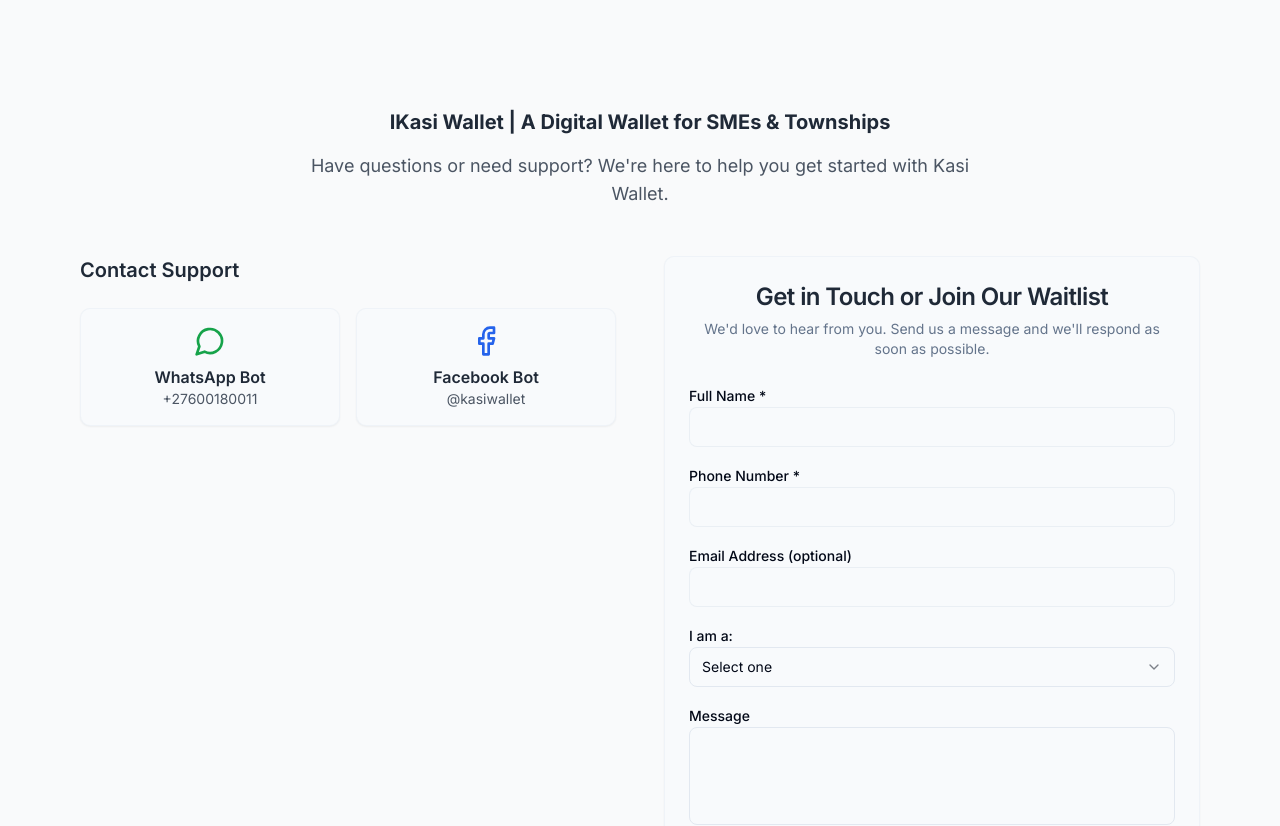
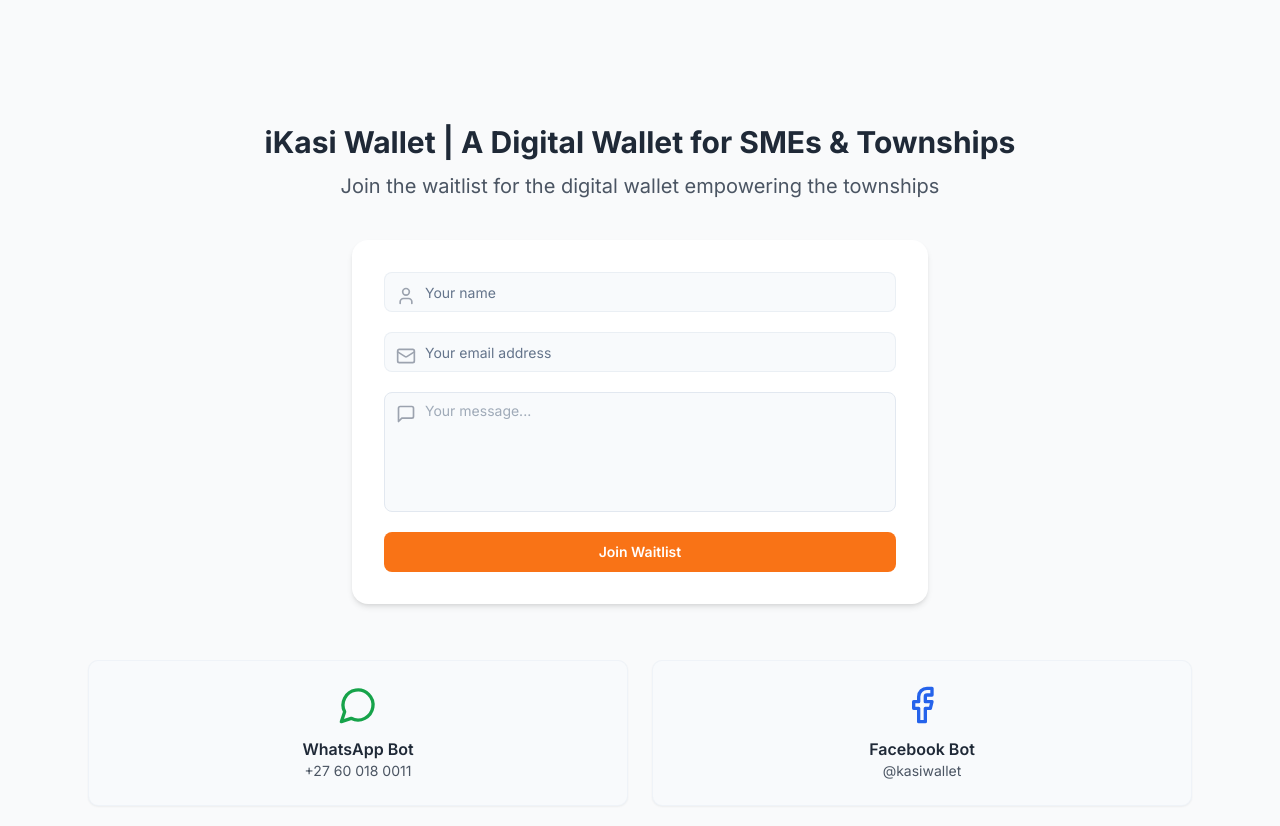
Before and after one commit to Smilo-dev2022/kasi-wallet-website, a React (Vite) app: page / in a window 1280 px wide. Shown: the part 3980-4806 px from the top of the page. Built offline with nearby package versions, Linux system fonts and the light colour scheme.

Commit message:
update wating list section

```diff
--- a/src/components/Contact.tsx
+++ b/src/components/Contact.tsx
@@ -1,72 +1,96 @@
-import React from 'react';
-import { Card, CardContent, CardDescription, CardHeader, CardTitle } from '@/components/ui/card';
-import { Button } from '@/components/ui/button';
-import { MessageCircle, Facebook, Phone, Mail } from 'lucide-react';
-import ContactForm from './ContactForm';
+import { Mail, User, MessageSquare } from "lucide-react";
+import { Card, CardContent } from "@/components/ui/card";
+import { Facebook, MessageCircle } from "lucide-react";
+import { Input } from "@/components/ui/input";
+import { Textarea } from "@/components/ui/textarea";
+import { Button } from "@/components/ui/button";
 
-const Contact: React.FC = () => {
-  const handleWhatsApp = () => {
-    window.open('https://wa.me/27600180011?text=Hi, I need help with Kasi Wallet', '_blank');
-  };
-
-  const handleFacebook = () => {
-    window.open('https://m.me/kasiwallet', '_blank');
-  };
-
-  const handlePhone = () => {
-    window.open('tel:+872657453', '_self');
-  };
-
-  const handleEmail = () => {
-    window.open('mailto:support@kasiwallet.africa', '_self');
-  };
+export default function ContactSection() {
+  const handleWhatsApp = () => window.open("https://wa.me/27600180011", "_blank");
+  const handleFacebook = () => window.open("https://facebook.com/kasiwallet", "_blank");
 
   return (
-    <section id="contact-form" className="py-16 bg-gray-50">
-      <div className="max-w-6xl mx-auto px-4">
-        <div className="text-center mb-12">
-          <h2 className="text-xl font-bold text-gray-800 mb-4">
-            IKasi Wallet | A Digital Wallet for SMEs & Townships
+    <section id="contact-form" className="py-20 bg-gray-50">
+      <div className="max-w-6xl mx-auto px-6 text-center">
+        {/* Header */}
+        <div className="mb-10">
+          <h2 className="text-2xl md:text-3xl font-bold text-gray-800 mb-3">
+            iKasi Wallet | A Digital Wallet for SMEs & Townships
           </h2>
-          <p className="text-lg text-gray-600 max-w-2xl mx-auto">
-            Have questions or need support? We're here to help you get started with Kasi Wallet.
+          <p className="text-lg md:text-xl text-gray-600 max-w-2xl mx-auto">
+            Join the waitlist for the digital wallet empowering the townships
           </p>
         </div>
 
-        <div className="grid lg:grid-cols-2 gap-12 items-start">
-          {/* Contact Options */}
-          <div className="space-y-6">
-            <h3 className="text-xl font-semibold text-gray-800 mb-6">
-              Contact Support
-            </h3>
+        {/* Contact Form */}
+        <div className="w-full max-w-xl mx-auto mb-14 bg-white shadow-md rounded-2xl p-6 md:p-8">
+          <form className="space-y-5 text-left">
+            {/* Name */}
+            <div className="relative">
+              <User className="absolute left-3 top-3.5 text-gray-400 w-5 h-5" />
+              <Input
+                type="text"
+                placeholder="Your name"
+                className="pl-10"
+                required
+              />
+            </div>
 
-            <div className="grid sm:grid-cols-2 gap-4">
-              <Card className="cursor-pointer hover:shadow-md transition-shadow" onClick={handleWhatsApp}>
-                <CardContent className="p-4 text-center">
-                  <MessageCircle className="h-8 w-8 text-green-600 mx-auto mb-2" />
-                  <h4 className="font-semibold text-gray-800">WhatsApp Bot</h4>
-                  <p className="text-sm text-gray-600">+27600180011</p>
-                </CardContent>
-              </Card>
+            {/* Email */}
+            <div className="relative">
+              <Mail className="absolute left-3 top-3.5 text-gray-400 w-5 h-5" />
+              <Input
+                type="email"
+                placeholder="Your email address"
+                className="pl-10"
+                required
+              />
+            </div>
 
-              <Card className="cursor-pointer hover:shadow-md transition-shadow" onClick={handleFacebook}>
-                <CardContent className="p-4 text-center">
-                  <Facebook className="h-8 w-8 text-blue-600 mx-auto mb-2" />
-                  <h4 className="font-semibold text-gray-800">Facebook Bot</h4>
-                  <p className="text-sm text-gray-600">@kasiwallet</p>
-                </CardContent>
-              </Card>
+            {/* Message */}
+            <div className="relative">
+              <MessageSquare className="absolute left-3 top-3 text-gray-400 w-5 h-5" />
+              <Textarea
+                placeholder="Your message..."
+                className="pl-10 min-h-[120px]"
+                required
+              />
             </div>
-          </div>
 
-          {/* Contact Form */}
-          <div>
-            <ContactForm />
-          </div>
+            <Button
+              type="submit"
+              className="w-full bg-orange-500 hover:bg-orange-600 text-white font-semibold py-2"
+            >
+              Join Waitlist
+            </Button>
+          </form>
+        </div>
+
+        {/* Contact Options */}
+        <div className="grid grid-cols-1 sm:grid-cols-2 gap-6 justify-center">
+          <Card
+            className="cursor-pointer hover:shadow-lg transition-all duration-300"
+            onClick={handleWhatsApp}
+          >
+            <CardContent className="p-6 text-center">
+              <MessageCircle className="h-10 w-10 text-green-600 mx-auto mb-3" />
+              <h4 className="font-semibold text-gray-800">WhatsApp Bot</h4>
+              <p className="text-sm text-gray-600">+27 60 018 0011</p>
+            </CardContent>
+          </Card>
+
+          <Card
+            className="cursor-pointer hover:shadow-lg transition-all duration-300"
+            onClick={handleFacebook}
+          >
+            <CardContent className="p-6 text-center">
+              <Facebook className="h-10 w-10 text-blue-600 mx-auto mb-3" />
+              <h4 className="font-semibold text-gray-800">Facebook Bot</h4>
+              <p className="text-sm text-gray-600">@kasiwallet</p>
+            </CardContent>
+          </Card>
         </div>
       </div>
     </section>
   );
-};
-
-export default Contact;
+}
--- a/src/components/ContactForm.tsx
+++ b/src/components/ContactForm.tsx
@@ -60,15 +60,6 @@
 
 	return (
 		<Card className='w-full max-w-2xl mx-auto'>
-			<CardHeader>
-				<CardTitle className='text-2xl text-center text-gray-800'>
-					Get in Touch or Join Our Waitlist
-				</CardTitle>
-				<CardDescription className='text-center'>
-					We'd love to hear from you. Send us a message and we'll respond as
-					soon as possible.
-				</CardDescription>
-			</CardHeader>
 			<CardContent>
 				<form onSubmit={onSubmit} className='space-y-4'>
 					<div>
```
